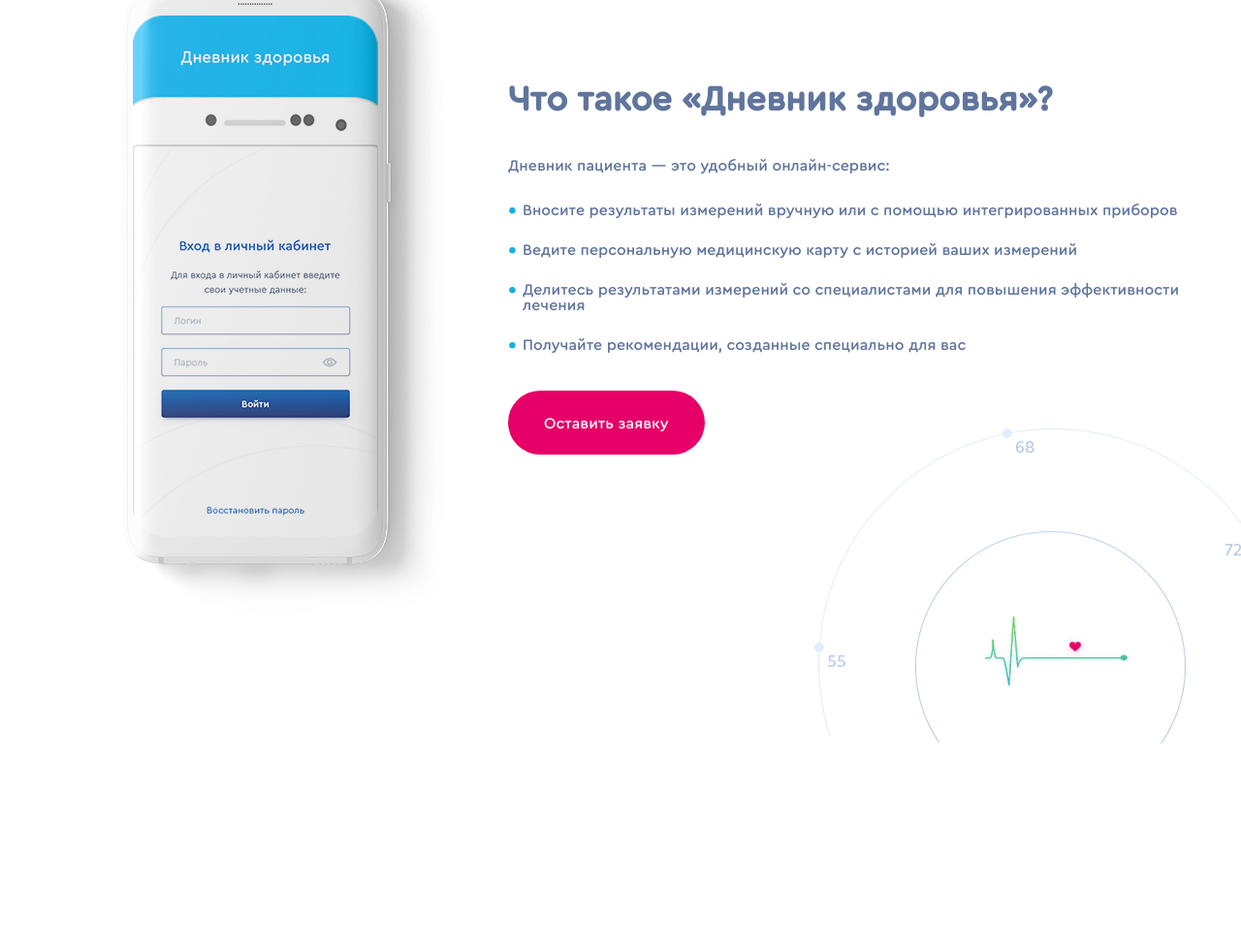
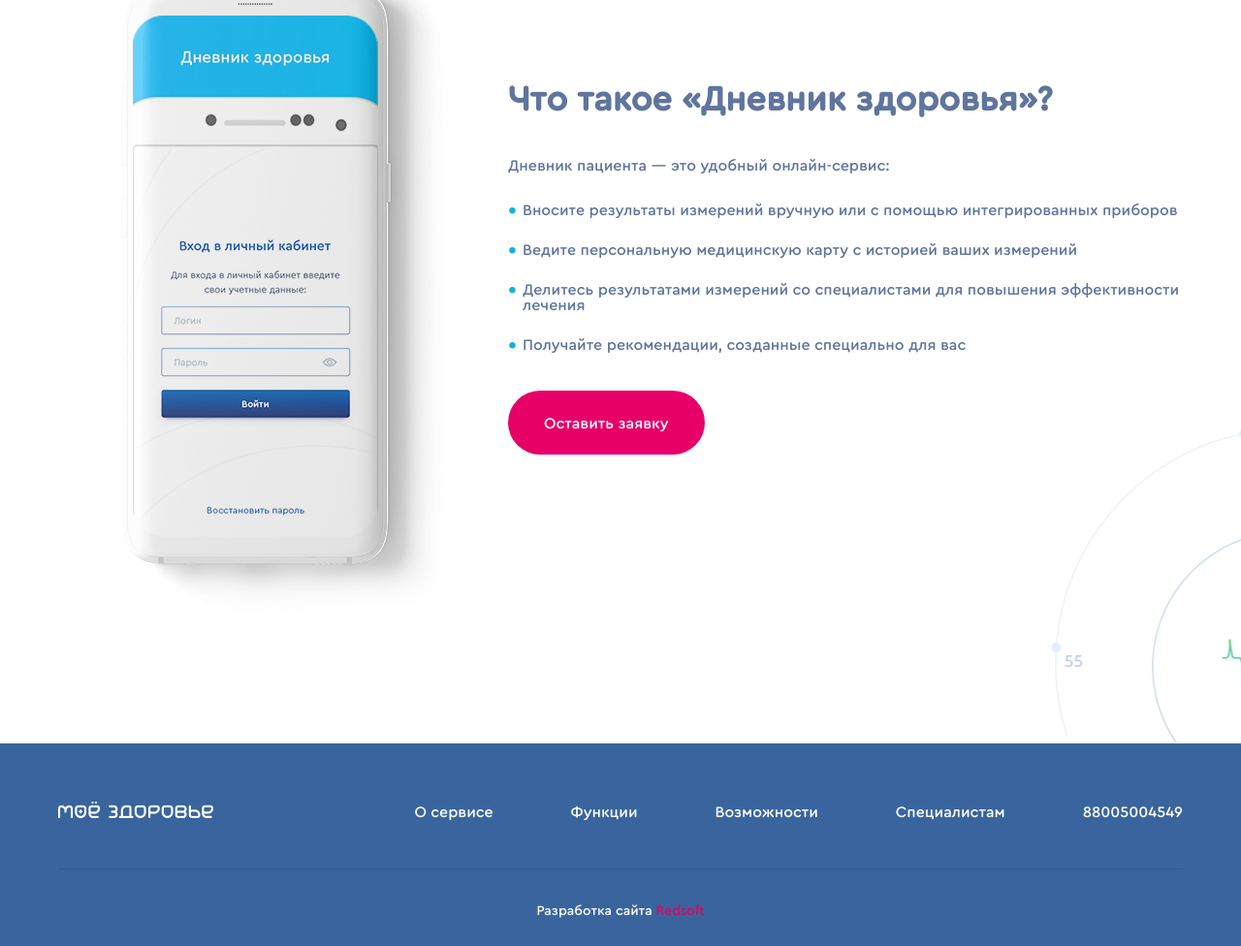
Before and after one commit to ilomilomimi/redsoft, a website: page index.html in a window 1280 px wide. Shown: the part 957-1933 px from the top of the page at 97% size. Before the commit the page ends 1724 px from the top, so only its background shows below. Drawn offline with Linux system fonts and the light colour scheme.

Commit message:
add footer

```diff
--- a/index.html
+++ b/index.html
@@ -69,9 +69,6 @@
         </div>
     </header>
     <section class="about">
-        <!--<div class="about__line">-->
-        <!--<img src="src/img/lines.png">-->
-        <!--</div>-->
         <div class="about__pulse">
             <img src="src/img/pulse.png">
         </div>
@@ -113,6 +110,49 @@
             </div>
         </div>
     </section>
+    <footer class="footer">
+        <div class="main-wrapper">
+            <div class="footer__top">
+                <a href="#" class="footer__logo">
+                    <img src="src/img/logo_footer.png">
+                </a>
+                <nav class="footer__nav">
+                    <ul class="footer__list">
+                        <li>
+                            <a href="#" class="footer__link">
+                                О сервисе
+                            </a>
+                        </li>
+                        <li>
+                            <a href="#" class="footer__link">
+                                Функции
+                            </a>
+                        </li>
+                        <li>
+                            <a href="#" class="footer__link">
+                                Возможности
+                            </a>
+                        </li>
+                        <li>
+                            <a href="#" class="footer__link">
+                                Специалистам
+                            </a>
+                        </li>
+                        <li>
+                            <a href="tel:88005004549" class="footer__link">
+                                88005004549
+                            </a>
+                        </li>
+                    </ul>
+                </nav>
+            </div>
+            <div class="footer__bottom">
+                <div class="footer__text">
+                    Разработка сайта <a href="https://redsoft.ru/" class="footer__text--pink">Redsoft</a>
+                </div>
+            </div>
+        </div>
+    </footer>
 <script src="src/js/vendor/jquery-3.3.1.min.js"></script>
 </body>
 </html>
--- a/src/sass/_about.scss
+++ b/src/sass/_about.scss
@@ -3,9 +3,6 @@
   position: relative;
   overflow: hidden;
 
-  &__line {
-    //position: absolute;
-  }
   &__pulse {
     position: absolute;
     right: 0;
@@ -64,7 +61,7 @@
 @media screen and (max-width: 1400px){
   .about {
     &__pulse {
-      transform: translate(10%, 10%);
+      transform: translate(60%, 10%);
     }
   }
 }
--- a/src/sass/_btn.scss
+++ b/src/sass/_btn.scss
@@ -6,12 +6,23 @@
   padding: 23px 35px;
   text-align: center;
   border-radius: 40px;
+  background-color: transparent;
+  transition: background-color ease-in-out 0.15s;
+
 
   &--transparent {
-    background-color: transparent;
     border-color: rgba(255, 255, 255, 0.5);
+
+    &:hover {
+      background-color: rgba(255, 255, 255, 0.5);
+      transition: background-color ease-in-out 0.15s;
+    }
   }
   &--pink {
     background-color: $pink;
+    &:hover {
+      opacity: 0.9;
+      transition: background-color ease-in-out 0.3s;
+    }
   }
 }
--- /dev/null
+++ b/src/sass/_footer.scss
@@ -0,0 +1,52 @@
+.footer {
+  background-color: $blue-dark;
+
+  &__top {
+    padding: 60px 0 50px;
+    display: flex;
+    justify-content: space-between;
+    align-items: center;
+    border-bottom: solid 1px $blue-border;
+  }
+  &__logo {
+    width: 160px;
+  }
+
+  &__bottom {
+    padding: 35px 0 30px;
+  }
+
+  &__list {
+    display: flex;
+
+    li {
+      margin: 0 40px;
+
+      &:first-child {
+        margin-left: 0;
+      }
+      &:last-child {
+        margin-right: 0;
+      }
+    }
+  }
+  &__link {
+    color: $white;
+    transition: color ease-in-out 0.15s;
+
+    &:hover {
+      opacity: 0.8;
+      transition: color ease-in-out 0.3s;
+    }
+  }
+  &__text {
+    font-size: 14px;
+    color: $white;
+    text-align: center;
+
+    &--pink {
+      color: $pink;
+    }
+
+  }
+}
--- a/src/sass/_header-nav.scss
+++ b/src/sass/_header-nav.scss
@@ -21,6 +21,7 @@
   &__link {
     color: $white;
     position: relative;
+    transition: color ease-in-out 0.15s;
 
 
     &.active {
@@ -34,6 +35,11 @@
         left: 50%;
       }
     }
+
+    &:hover {
+      opacity: 0.8;
+      transition: color ease-in-out 0.3s;
+    }
   }
 
 }
--- a/src/sass/_variables.scss
+++ b/src/sass/_variables.scss
@@ -2,7 +2,8 @@ $white: #ffffff;
 $pink: #e70067;
 $blue: #60759d;
 $turquoise: #16afe0;
-
+$blue-dark: #39649d;
+$blue-border: #335b91;
 
 h1 {
   font-size: 36px;
--- a/src/sass/main.scss
+++ b/src/sass/main.scss
@@ -7,6 +7,7 @@
 @import "btn";
 @import "slider-control";
 @import "about";
+@import "footer";
 
 
 
```
Also changed, not shown: build/css/main.css, src/img/lines.png (deleted), src/img/logo_footer.png (added).
